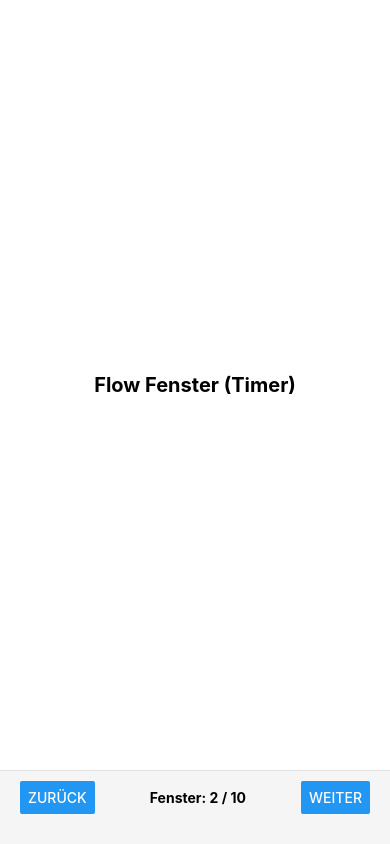
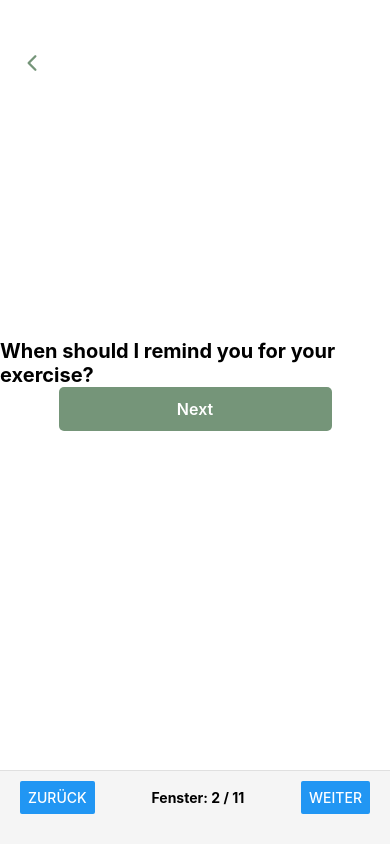
Before and after one commit to itakoru/ExerciseReminderApp, a React Native app in the folder app-native/: screen / in a window 390 px wide. Both pictures are taken after a click on the button "WEITER". Built offline with nearby package versions, Linux system fonts and the light colour scheme.

Commit message:
Buttons + screen

```diff
--- a/app-native/App.js
+++ b/app-native/App.js
@@ -22,15 +22,15 @@ export default function App() {
   const renderScreen = () => {
     switch (currentScreen) {
       case 1: return <Onboarding onNext={() => setCurrentScreen(2)} />;
-      case 2: return <FlowSetupScreen />;
-      case 3: return <ExerciseDurationSetupScreen />;
+      case 2: return <ExerciseDurationSetupScreen onBack={() => setCurrentScreen(1)} onNext={() => setCurrentScreen(3)}/>;
+      case 3: return <FlowSetupScreen />;
       case 4: return <ExerciseListScreen />;
-      case 5: return <ExerciseInfoScreen />; // (3.1 in deiner Liste)
+      case 5: return <ExerciseInfoScreen />;
       case 6: return <ReminderIntervalSetupScreen />;
       case 7: return <TimerActiveScreen />;
       case 8: return <ExerciseTimerScreen />;
       case 9: return <ExerciseDetailScreen />;
-      case 10: return <PraiseScreen onNext={() => setCurrentScreen(11)} />;
+      case 10: return <PraiseScreen onNext={() => setCurrentScreen(11)} again={() => setCurrentScreen(7)}/>;
       case 11: return <DailySuccessScreen onNext={() => setCurrentScreen(1)} />;
       default: return <Onboarding />;
     }
@@ -50,10 +50,10 @@ export default function App() {
           disabled={currentScreen === 1}
           onPress={() => setCurrentScreen(currentScreen - 1)}
         />
-        <Text style={styles.navText}>Fenster: {currentScreen} / 10</Text>
+        <Text style={styles.navText}>Fenster: {currentScreen} / 11</Text>
         <Button
           title="Weiter"
-          disabled={currentScreen === 10}
+          disabled={currentScreen === 11}
           onPress={() => setCurrentScreen(currentScreen + 1)}
         />
       </View>
--- /dev/null
+++ b/app-native/components/BackButton.jsx
@@ -0,0 +1,25 @@
+import React from 'react';
+import { StyleSheet, Text, TouchableOpacity } from 'react-native';
+import { Ionicons } from '@expo/vector-icons';
+
+
+export default function BackButton({ onPress, extraStyle }){
+  return (
+    <TouchableOpacity
+      style={[styles.button, extraStyle]}
+      onPress={onPress}
+      activeOpacity={0.7}
+    >
+      <Ionicons name="chevron-back" size={24} color="#759579"/>
+    </TouchableOpacity>
+  );
+}
+
+const styles = StyleSheet.create({
+  button: {
+    position: 'absolute',
+    top: 50,
+    left: 20,
+    zIndex: 10,
+  },
+});
--- a/app-native/pages/ExerciseDurationSetupScreen.jsx
+++ b/app-native/pages/ExerciseDurationSetupScreen.jsx
@@ -1,10 +1,18 @@
 import React from 'react';
 import { StyleSheet, Text, View } from 'react-native';
+import BackButton from '../components/BackButton';
+import Button from '../components/Button';
 
-export default function ExerciseDurationSetupScreen() {
+export default function ExerciseDurationSetupScreen({ onBack, onNext }) {
   return (
     <View style={styles.container}>
-      <Text style={styles.text}>Fenster 2 (Übungsdauer)</Text>
+      <Text style={styles.text}>When should I remind you for your exercise?</Text>
+      <BackButton
+        onPress={onBack}
+      />
+      <Button
+        title="Next"
+        onPress={onNext}/>
     </View>
   );
 }
--- a/app-native/pages/PraiseScreen.jsx
+++ b/app-native/pages/PraiseScreen.jsx
@@ -2,7 +2,7 @@ import React from 'react';
 import { StyleSheet, Text, View } from 'react-native';
 import Button from '../components/Button';
 
-export default function PraiseScreen({ onNext, n }) {
+export default function PraiseScreen({ onNext, n, again }) {
   return (
     <View style={styles.container}>
       <Text style={[styles.text, {fontSize: 40}]}>Excellent</Text>
@@ -11,7 +11,7 @@ export default function PraiseScreen({ onNext, n }) {
       <View style={styles.buttonGroup}>
         <Button
           title="Next"
-          onPress={() => console.log('Next')}
+          onPress={again}
         />
           <Button
           title="Done for today"
```
